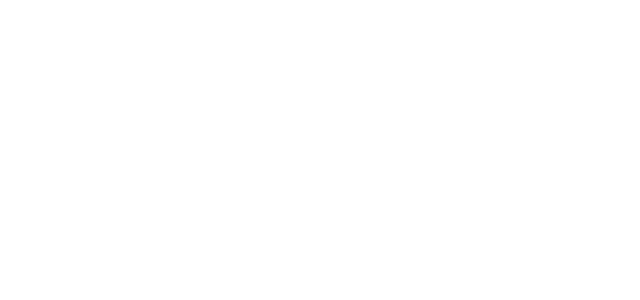
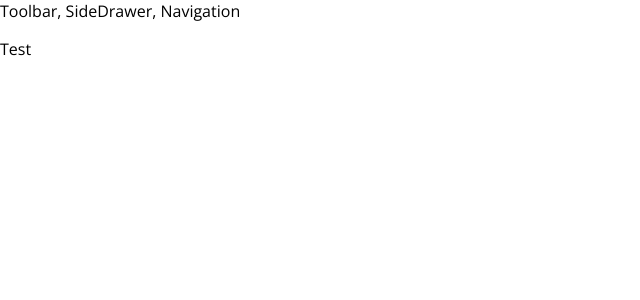
Before and after one commit to shahadat-dev/burgerApp, a React app: page / in a window 1280 px wide. Shown: the top 300 px of the page, without its empty margins (0-640 px from the left). Built offline with nearby package versions, Linux system fonts and the light colour scheme.

Commit message:
107 Creating a Layout Component

```diff
--- a/src/App.js
+++ b/src/App.js
@@ -1,11 +1,16 @@
 import React, { Component } from 'react';
+
+import Aux from './hoc/Aux';
+import Layout from './components/Layout/Layout';
 
 class App extends Component {
   render() {
     return (
-      <div>
-
-      </div>
+    	<Aux>
+    		<Layout>
+	      	<p>Test</p>
+	      </Layout>
+	    </Aux>
     );
   }
 }
--- /dev/null
+++ b/src/components/Layout/Layout.js
@@ -0,0 +1,14 @@
+import React from 'react';
+
+import Aux from '../../hoc/Aux';
+
+const layout = (props) => (
+	<Aux>
+		<div>Toolbar, SideDrawer, Navigation</div>
+		<main>
+			{props.children}
+		</main>
+	</Aux>
+);
+
+export default layout;
--- /dev/null
+++ b/src/hoc/Aux.js
@@ -0,0 +1,3 @@
+const aux = (props) => props.children;
+
+export default aux;
```
Also changed, not shown: 1 other file (tests, documents, lock files or other folders).
